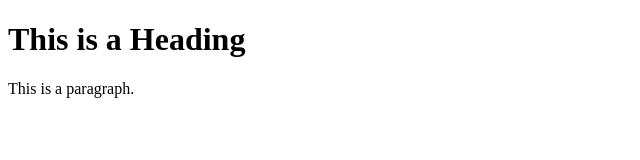
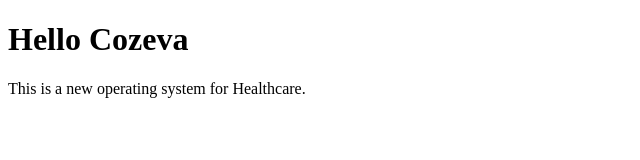
Before and after one commit to debdutcozeva/cozeva, a plain HTML site: page index.html in a window 1280 px wide. Shown: the whole page, without its empty margins (0-640 px from the left). Drawn offline with Linux system fonts and the light colour scheme.

Commit message:
Add files via upload

```diff
--- a/index.html
+++ b/index.html
@@ -5,8 +5,8 @@
 </head>
 <body>
 
-<h1>This is a Heading</h1>
-<p>This is a paragraph.</p>
+<h1>Hello Cozeva</h1>
+<p>This is a new operating system for Healthcare.</p>
 
 </body>
 </html>
```
